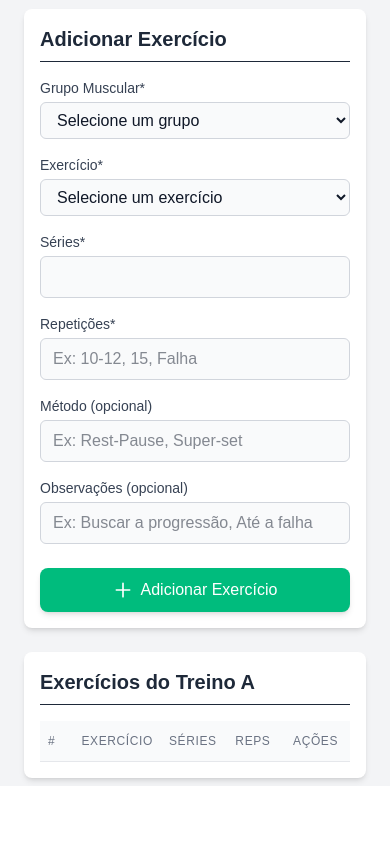
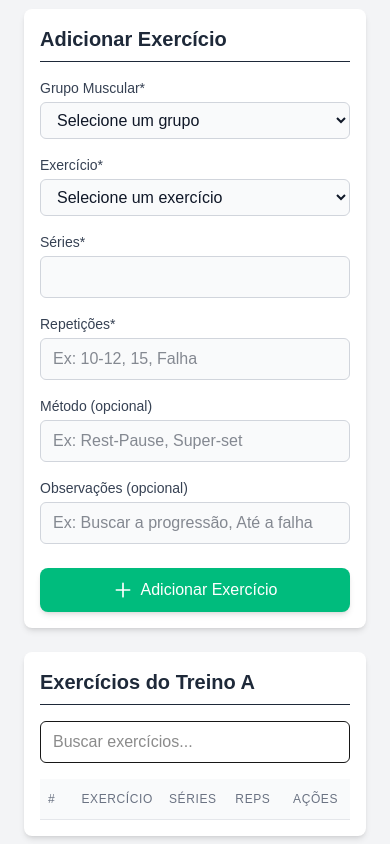
Before and after one commit to joaozamberlan/meu-projeto, a Next.js app: page / in a window 390 px wide. Shown: the part 1067-1911 px from the top of the page. Before the commit the page ends 1853 px from the top, so only its background shows below. Built offline with nearby package versions, Linux system fonts and the light colour scheme.

Commit message:
fix mobile 2

```diff
--- a/pages/index.js
+++ b/pages/index.js
@@ -5,6 +5,11 @@ import { CSS } from '@dnd-kit/utilities';
 import Swal from 'sweetalert2';
 import exercisesDB from "./api/exercisesDB";
 import { gerarPDF, calcularTotalSeries } from "./api/_documentPDF";
+
+// Usar service workers para funcionalidade offline
+if ('serviceWorker' in navigator) {
+  navigator.serviceWorker.register('/sw.js');
+}
 
 // Atualizar o componente SortableTableRow
 const SortableTableRow = ({ exercicio, index, onEdit, onRemove, darkMode }) => {
@@ -121,6 +126,7 @@ export default function TreinoApp() {
   };
 
   const [exercicioCustom, setExercicioCustom] = useState("");
+  const [searchTerm, setSearchTerm] = useState("");
   const adicionarExercicio = () => {
     if (series > 0 && reps && grupoSelecionado) {
       const nomeExercicio = exercicioSelecionado === "customExercise" ? exercicioCustom : exercicioSelecionado;
@@ -359,6 +365,14 @@ export default function TreinoApp() {
   useEffect(() => {
     localStorage.setItem('historicoTreinos', JSON.stringify(historicoTreinos));
   }, [historicoTreinos]);
+
+  useEffect(() => {
+    const backupAutomatico = setInterval(() => {
+      localStorage.setItem('backup_treinos', JSON.stringify(treinos));
+    }, 300000); // 5 minutos
+
+    return () => clearInterval(backupAutomatico);
+  }, [treinos]);
 
   const adicionarAluno = async () => {
     const { value: nomeAluno } = await Swal.fire({
@@ -876,6 +890,16 @@ export default function TreinoApp() {
                 </span>
               </h2>
 
+              <div className="mb-4">
+                <input
+                  type="text"
+                  placeholder="Buscar exercícios..."
+                  value={searchTerm}
+                  onChange={(e) => setSearchTerm(e.target.value)}
+                  className={`w-full border rounded-md py-2 px-3 ${darkMode ? 'bg-gray-700 text-white' : 'bg-white'}`}
+                />
+              </div>
+
               <DndContext
                 sensors={sensors}
                 collisionDetection={closestCenter}
```
